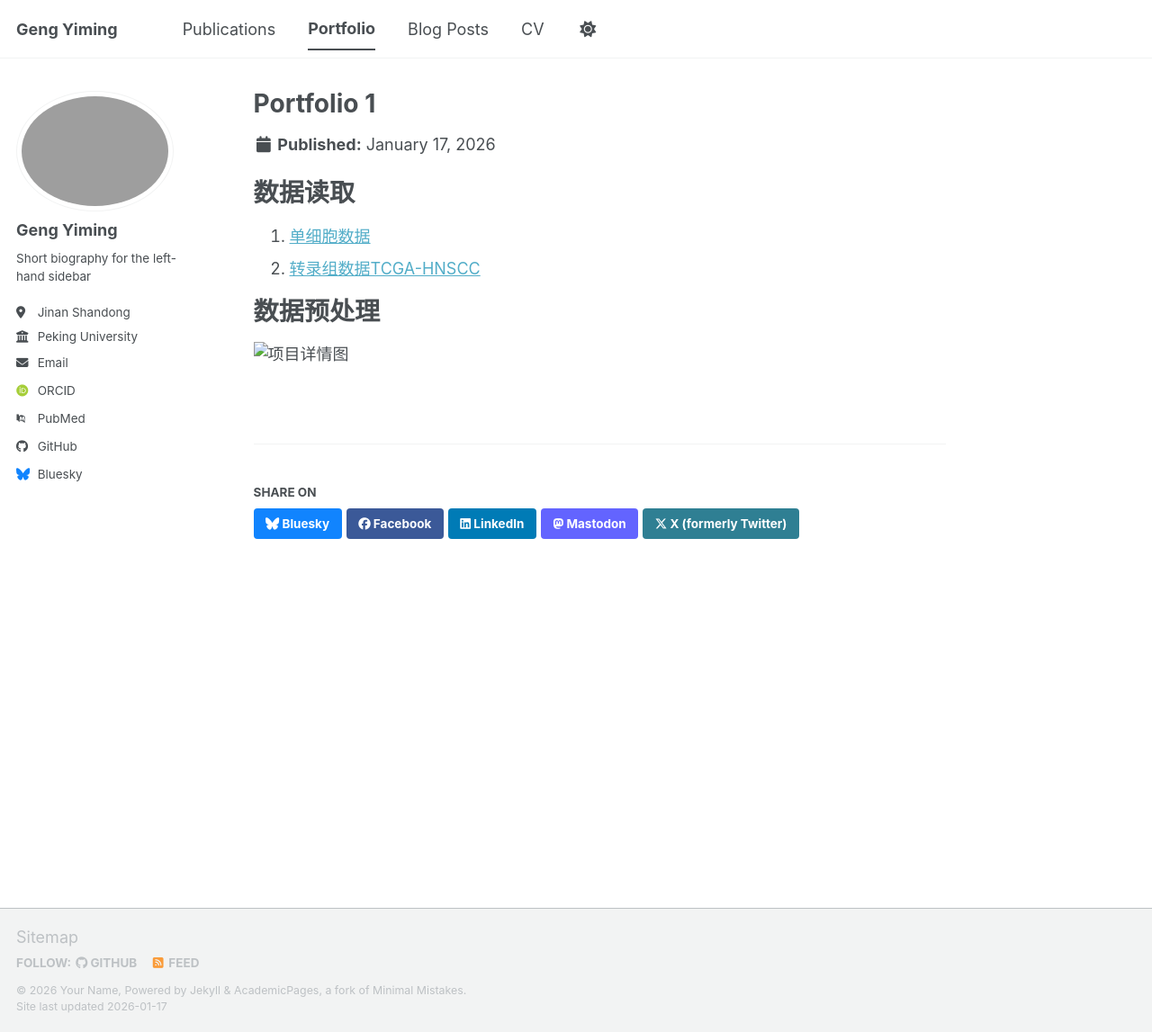
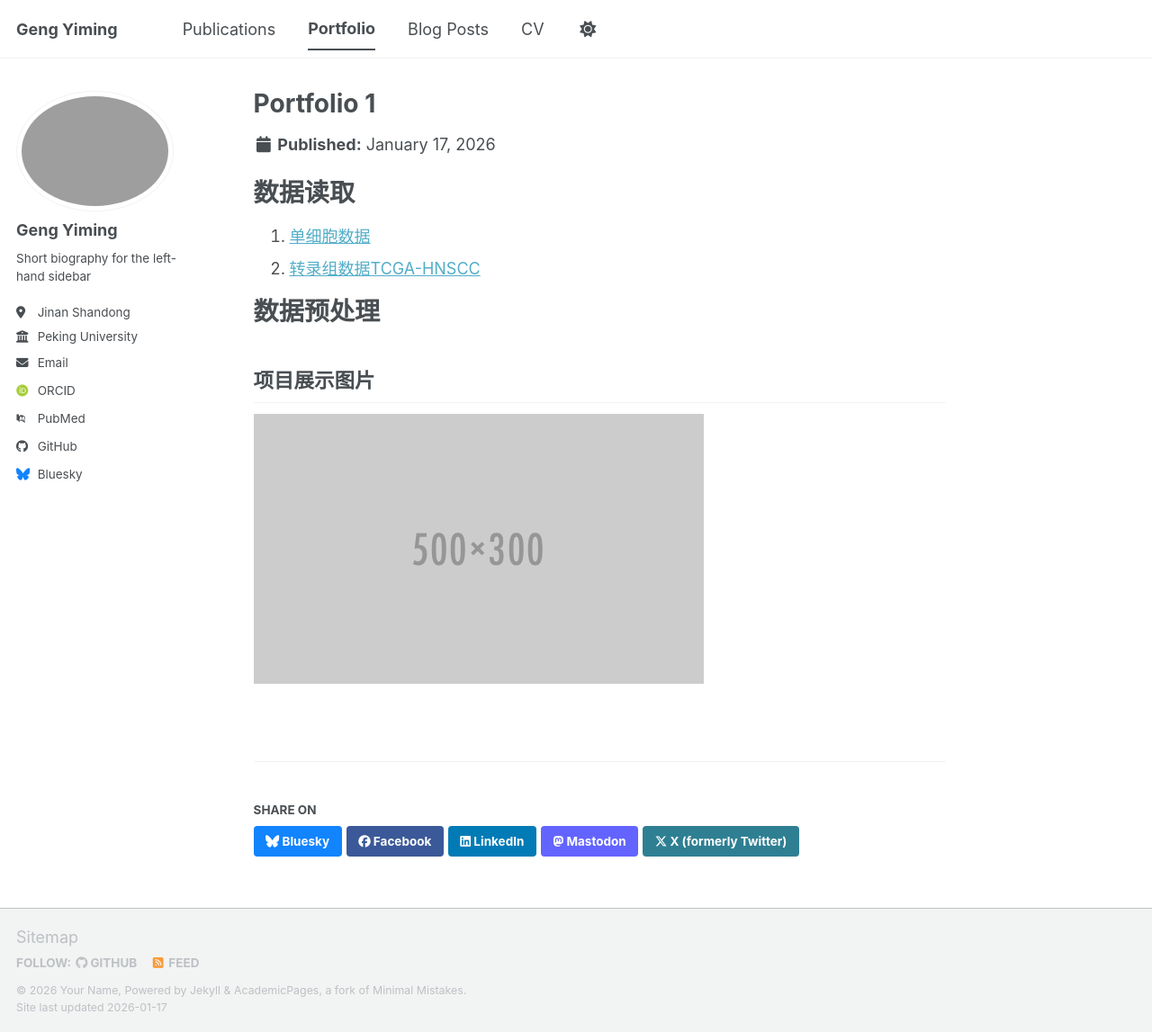
Before and after one commit to GENGYIM/GENGYIM.github.io, a Jekyll site: the page built from _portfolio/portfolio-1.md, in a window 1280 px wide and 1147 px high. Shown: the whole window at 90% size. Built offline with Jekyll 4.4.1, drawn with Linux system fonts in a browser that asks for light colours; some web fonts are replaced; a script bundle is joined from its source files by our own code; library files that are not in the unit come from our copies.

Commit message:
Update portfolio-1.md

```diff
--- a/_portfolio/portfolio-1.md
+++ b/_portfolio/portfolio-1.md
@@ -7,4 +7,5 @@
 2. [转录组数据TCGA-HNSCC](https://portal.gdc.cancer.gov/)
 
 # 数据预处理
-![项目详情图](/images/屏幕截图 2026-01-17 100352.png/500x300.png "AI 心电图分析项目演示图")
+## 项目展示图片
+![项目详情图](/images/500x300.png "AI 心电图分析项目演示图")
```
